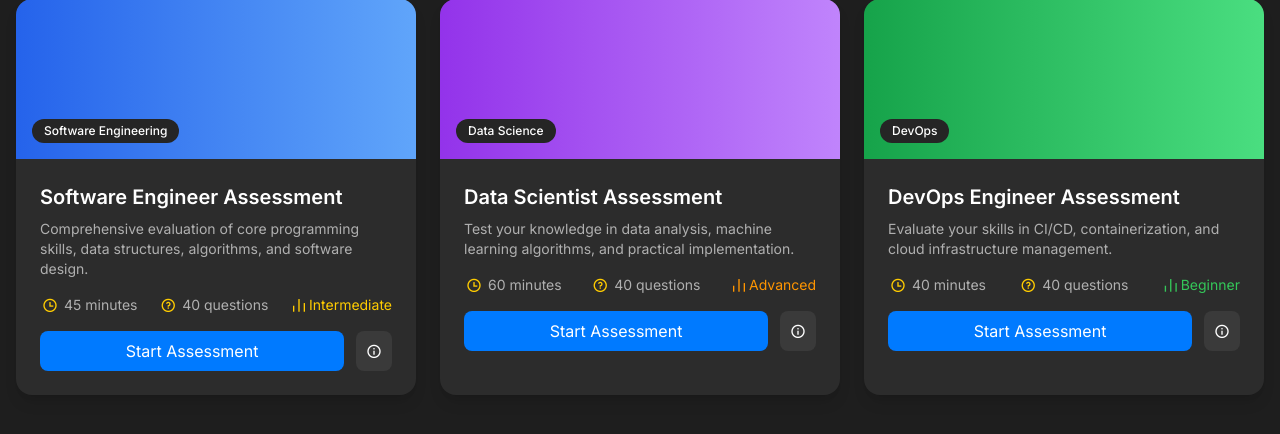
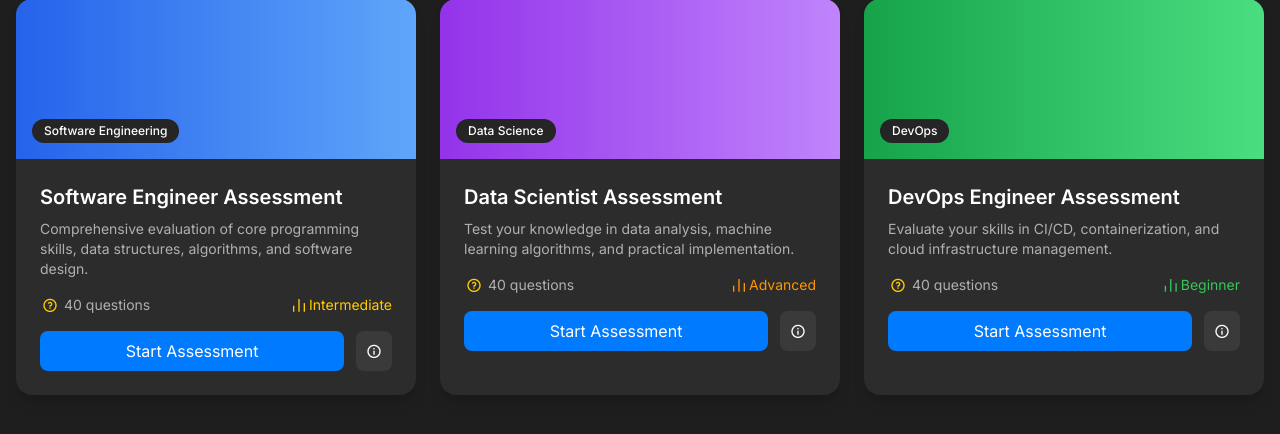
Before and after one commit to divyatalolebtech/Synapse, a FastAPI app: page / in a window 1280 px wide. Shown: the part 277-711 px from the top of the page. Run offline with FastAPI, Linux system fonts and the light colour scheme; some libraries are stand-ins or nearby versions.

Commit message:
Update index.html

```diff
--- a/app/templates/index.html
+++ b/app/templates/index.html
@@ -121,15 +121,12 @@
                                 <div class="space-y-2">
                                     <label class="custom-radio block">
                                         <input type="checkbox" class="custom-radio-input" data-filter-type="duration" value="short">
-                                        <span class="text-sm">< 30 minutes</span>
                                     </label>
                                     <label class="custom-radio block">
                                         <input type="checkbox" class="custom-radio-input" data-filter-type="duration" value="medium">
-                                        <span class="text-sm">30-60 minutes</span>
                                     </label>
                                     <label class="custom-radio block">
                                         <input type="checkbox" class="custom-radio-input" data-filter-type="duration" value="long">
-                                        <span class="text-sm">> 60 minutes</span>
                                     </label>
                                 </div>
                             </div>
@@ -185,12 +182,6 @@
                     <div class="flex items-center justify-between mb-4">
                         <div class="flex items-center">
                             <div class="w-5 h-5 flex items-center justify-center text-[#FFCC00] mr-1">
-                                <i class="ri-time-line"></i>
-                            </div>
-                            <span class="text-sm text-[#B0B0B0]">45 minutes</span>
-                        </div>
-                        <div class="flex items-center">
-                            <div class="w-5 h-5 flex items-center justify-center text-[#FFCC00] mr-1">
                                 <i class="ri-question-line"></i>
                             </div>
                             <span class="text-sm text-[#B0B0B0]">40 questions</span>
@@ -224,12 +215,6 @@
                     <div class="flex items-center justify-between mb-4">
                         <div class="flex items-center">
                             <div class="w-5 h-5 flex items-center justify-center text-[#FFCC00] mr-1">
-                                <i class="ri-time-line"></i>
-                            </div>
-                            <span class="text-sm text-[#B0B0B0]">60 minutes</span>
-                        </div>
-                        <div class="flex items-center">
-                            <div class="w-5 h-5 flex items-center justify-center text-[#FFCC00] mr-1">
                                 <i class="ri-question-line"></i>
                             </div>
                             <span class="text-sm text-[#B0B0B0]">40 questions</span>
@@ -261,12 +246,6 @@
                     <h3 class="text-xl font-semibold mb-2">DevOps Engineer Assessment</h3>
                     <p class="text-[#B0B0B0] text-sm mb-4">Evaluate your skills in CI/CD, containerization, and cloud infrastructure management.</p>
                     <div class="flex items-center justify-between mb-4">
-                        <div class="flex items-center">
-                            <div class="w-5 h-5 flex items-center justify-center text-[#FFCC00] mr-1">
-                                <i class="ri-time-line"></i>
-                            </div>
-                            <span class="text-sm text-[#B0B0B0]">40 minutes</span>
-                        </div>
                         <div class="flex items-center">
                             <div class="w-5 h-5 flex items-center justify-center text-[#FFCC00] mr-1">
                                 <i class="ri-question-line"></i>
```
